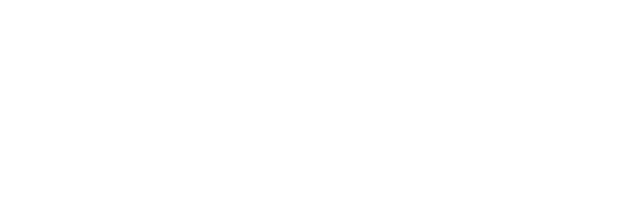
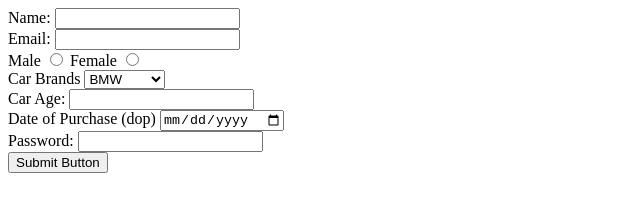
Before and after one commit to acciojob/car-insurance-form-kumarAjay10, a website: page main.html in a window 1280 px wide. Shown: the whole page, without its empty margins (0-640 px from the left). Drawn offline with Linux system fonts and the light colour scheme.

Commit message:
created a submission

```diff
--- a/main.html
+++ b/main.html
@@ -7,6 +7,39 @@
 </head>
 
 <body>
+	<form method="post">
+		<label for="name">Name:</label>
+		<input type="text" id="name" required>
+		<br>
+		<label for="email">Email:</label>
+		<input type="email" id="email" required>
+		<br>
+		<label for="gender_m">Male</label>
+		<input type="radio" id="gender_m" required>
+
+		<label for="gender_f">Female</label>
+		<input type="radio" id="gender_f" required>
+		<br>
+		<label for="cars">Car Brands</label>
+		<select id="cars">
+			<option value=BMW>BMW</option>
+			<option value=Audi>Audi</option>
+			<option value=Mercedez>Mercedez</option>
+			</select>
+		<br>
+		<label for="carage">Car Age:</label>
+		<input type="number" id="carage" required>
+		<br>
+		<label for="dop">Date of Purchase (dop)</label>
+		<input type="date" id="dop" required">
+		<br>
+		<label for="password">Password:</label>
+		<input type="password" id="password" required>
+		<br>
+		<button type="submit">Submit Button</button>
+
+	</form>
+
 	<!-- the entire body must be written by student -->
     <script type="text/javascript" src="./script.js">
 </script>
```
